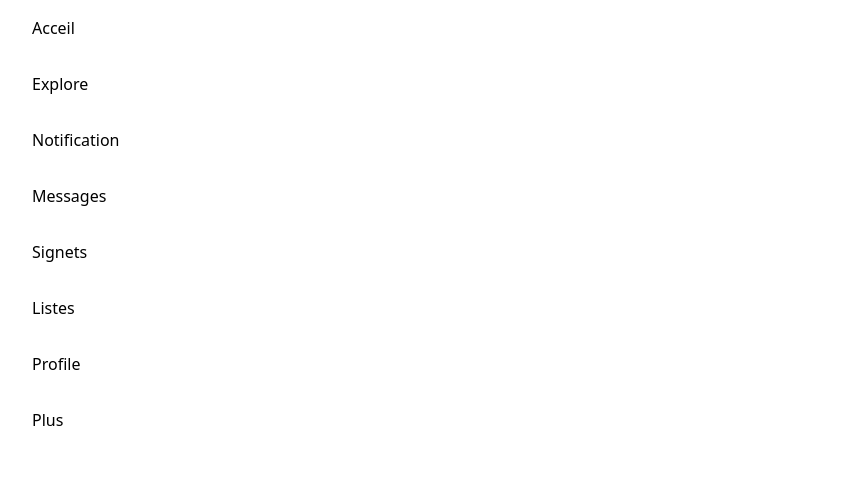
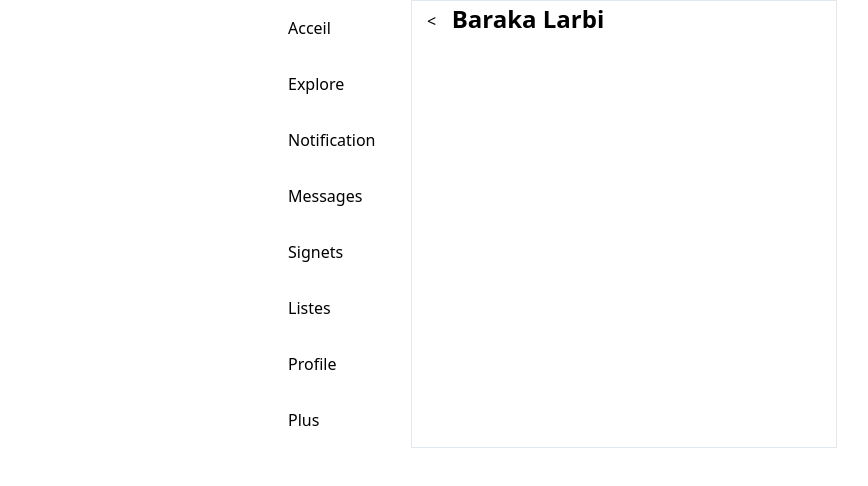
Before and after one commit to larbibaraka/react-twitter, a React (Create React App) app: page / in a window 1280 px wide. Shown: the top 486 px of the page, without its empty margins (16-884 px from the left). Built offline with nearby package versions, Linux system fonts and the light colour scheme.

Commit message:
adding mid section user name info

```diff
--- a/src/components/LeftSideBar.jsx
+++ b/src/components/LeftSideBar.jsx
@@ -4,14 +4,14 @@ export default function LeftSideBar() {
     return (
         <div className="w-1/3">
             <ul className="flex flex-col">
-                <li className="m-4"><a className="text-center  border-white rounded-full hover:bg-blue-400  pt-2 pb-2 pr-8 pl-8" href="/">Acceil</a></li>
-                <li className="m-4"><a className="text-center  border-white rounded-full hover:bg-blue-400  pt-2 pb-2 pr-8 pl-8" href="/">Explore</a></li>
-                <li className="m-4"><a className="text-center  border-white rounded-full hover:bg-blue-400  pt-2 pb-2 pr-8 pl-8" href="/">Notification</a></li>
-                <li className="m-4"><a className="text-center  border-white rounded-full hover:bg-blue-400  pt-2 pb-2 pr-8 pl-8" href="/">Messages</a></li>
-                <li className="m-4"><a className="text-center  border-white rounded-full hover:bg-blue-400  pt-2 pb-2 pr-8 pl-8" href="/">Signets</a></li>
-                <li className="m-4"><a className="text-center  border-white rounded-full hover:bg-blue-400  pt-2 pb-2 pr-8 pl-8" href="/">Listes</a></li>
-                <li className="m-4"><a className="text-center  border-white rounded-full hover:bg-blue-400  pt-2 pb-2 pr-8 pl-8" href="/">Profile</a></li>
-                <li className="m-4"><a className="text-center  border-white rounded-full hover:bg-blue-400  pt-2 pb-2 pr-8 pl-8" href="/">Plus</a></li>
+                <li className="pl-64 m-4"><a className="text-center  border-white rounded-full hover:bg-blue-400  pt-2 pb-2 pr-8 pl-8" href="/">Acceil</a></li>
+                <li className="pl-64 m-4"><a className="text-center  border-white rounded-full hover:bg-blue-400  pt-2 pb-2 pr-8 pl-8" href="/">Explore</a></li>
+                <li className="pl-64 m-4"><a className="text-center  border-white rounded-full hover:bg-blue-400  pt-2 pb-2 pr-8 pl-8" href="/">Notification</a></li>
+                <li className="pl-64 m-4"><a className="text-center  border-white rounded-full hover:bg-blue-400  pt-2 pb-2 pr-8 pl-8" href="/">Messages</a></li>
+                <li className="pl-64 m-4"><a className="text-center  border-white rounded-full hover:bg-blue-400  pt-2 pb-2 pr-8 pl-8" href="/">Signets</a></li>
+                <li className="pl-64 m-4"><a className="text-center  border-white rounded-full hover:bg-blue-400  pt-2 pb-2 pr-8 pl-8" href="/">Listes</a></li>
+                <li className="pl-64 m-4"><a className="text-center  border-white rounded-full hover:bg-blue-400  pt-2 pb-2 pr-8 pl-8" href="/">Profile</a></li>
+                <li className="pl-64 m-4"><a className="text-center  border-white rounded-full hover:bg-blue-400  pt-2 pb-2 pr-8 pl-8" href="/">Plus</a></li>
             </ul>
         </div>
        )
--- a/src/components/MidSection.jsx
+++ b/src/components/MidSection.jsx
@@ -1,9 +1,14 @@
-import React from 'react'
+import React from "react";
 
 export default function MidSection() {
-    return (
-        <div>
-
-        </div>
-    )
+  return (
+    <div className="w-1/3 border border-grey-300">
+      <div className="user_lit_info flex">
+        <span className="border-white h-10 w-10 flex items-center justify-center rounded-full hover:bg-blue-200 ">
+          &lt;
+        </span>
+        <h1 className="text-2xl font-bold">Baraka Larbi</h1>
+      </div>
+    </div>
+  );
 }
--- a/src/containers/App.js
+++ b/src/containers/App.js
@@ -6,7 +6,7 @@ import RightSideBar from "../components/RightSideBar";
 function App() {
   return (
 
-      <div className=" container mx-auto flex mb-4 items-center">
+      <div className=" container mx-auto flex mb-4 ">
         <LeftSideBar/>
         <MidSection/>
         <RightSideBar/>
```
